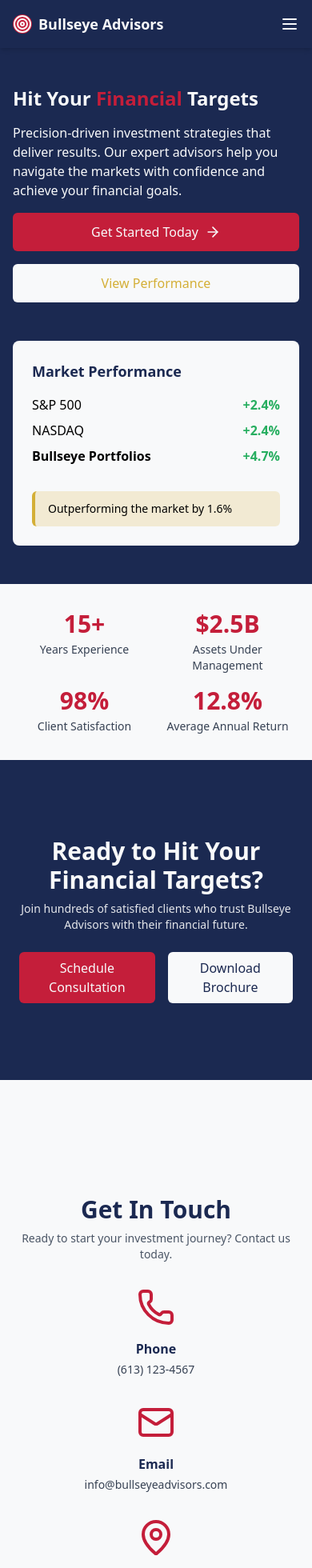
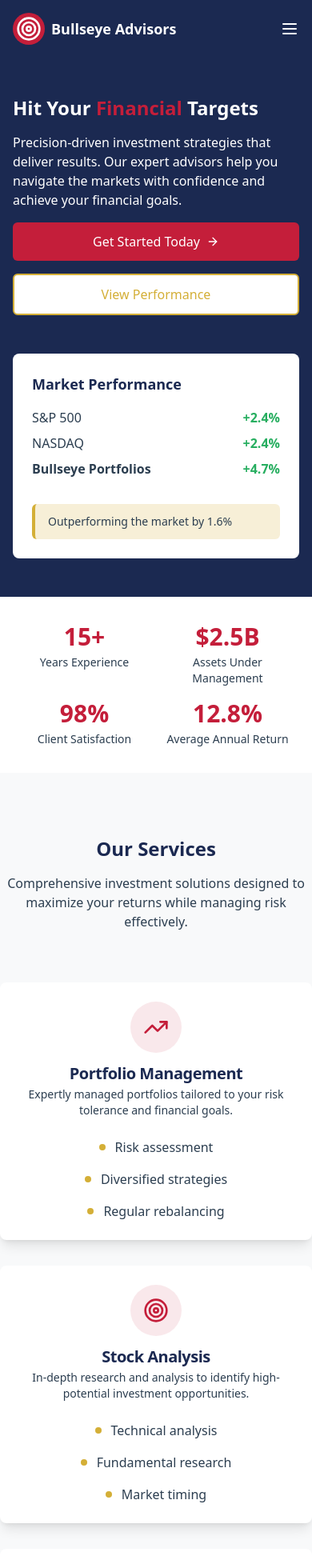
Before and after one commit to Jatti045/service-web-app, a React (Vite) app: page / in a window 390 px wide. Shown: the top 1960 px of the page at 80% size. Built offline with nearby package versions, Linux system fonts and the light colour scheme.

Commit message:
Reworked responsiveness and services section of main page

```diff
--- a/src/components/Navbar.jsx
+++ b/src/components/Navbar.jsx
@@ -6,10 +6,10 @@ const Navbar = () => {
   const toggleMenu = () => setIsOpen(!isOpen);
 
   return (
-    <nav className="relative bg-primary-navy shadow-md">
-      <div className="container mx-auto px-4 sm:px-8 md:px-24 lg:px-32 py-4 flex justify-between items-center">
+    <nav className="relative bg-primary-navy ">
+      <div className="container mx-auto px-4 sm:px-6 md:px-12 xl:px-32 py-4 flex justify-between items-center ">
         <div className="flex items-center gap-2">
-          <div className="w-6 h-6 bg-primary-red rounded-full">
+          <div className="w-10 h-10 bg-primary-red p-1 rounded-full">
             <Target className="w-full h-full text-white" />
           </div>
           <h1 className="text-lg font-bold text-white">Bullseye Advisors</h1>
@@ -17,11 +17,11 @@ const Navbar = () => {
 
         <div className="hidden md:flex items-center gap-8">
           <ul className="flex gap-8 items-center text-white">
-            <li className="hover:text-primary-red cursor-pointer">Home</li>
-            <li className="hover:text-primary-red cursor-pointer">Services</li>
-            <li className="hover:text-primary-red cursor-pointer">About</li>
+            <li className="hover:text-gold cursor-pointer">Home</li>
+            <li className="hover:text-gold cursor-pointer">Services</li>
+            <li className="hover:text-gold cursor-pointer">About</li>
           </ul>
-          <button className="bg-primary-red text-white px-4 py-2 rounded-md hover:opacity-90">
+          <button className="bg-primary-red text-white px-4 py-2 rounded-md hover:opacity-90 hover:cursor-pointer">
             Contact Us
           </button>
         </div>
--- a/src/components/hero/Header.jsx
+++ b/src/components/hero/Header.jsx
@@ -10,7 +10,7 @@ const Header = () => {
   ];
   return (
     <>
-      <div className="grid grid-cols-1 lg:grid-cols-2 place-items-center px-4 sm:px-6 md:px-12 xl:px-32 py-12 sm:py-16 gap-12 text-white">
+      <div className="container grid grid-cols-1 lg:grid-cols-2 place-items-stretch px-4 sm:px-6 md:px-12 xl:px-32 py-12 sm:py-16 gap-12 text-white">
         <div className="w-full max-w-md sm:max-w-lg flex flex-col gap-4 items-start">
           <h1 className="text-2xl sm:text-3xl md:text-5xl font-bold leading-tight">
             Hit Your <span className="text-primary-red">Financial</span> Targets
@@ -22,18 +22,19 @@ const Header = () => {
           </p>
 
           <div className="w-full flex flex-col md:flex-row gap-4">
-            <button className="w-full md:w-auto bg-primary-red py-3 px-5 rounded-md flex justify-center items-center gap-2">
+            <button className="w-full md:w-auto bg-primary-red py-3 px-5 rounded-md flex justify-center items-center gap-2 transition-all delay-10 hover:cursor-pointer hover:opacity-90">
               <span>Get Started Today</span>
-              <ArrowRight size={20} />
+              <ArrowRight size={16} />
             </button>
-            <button className="w-full md:w-auto bg-white text-gold py-3 px-5 rounded-md text-center">
+            <button className="w-full md:w-auto bg-white text-gold border-gold border-2 py-3 px-5 rounded-md text-center transition-all delay-10 hover:bg-gold hover:text-primary-navy hover:cursor-pointer hover:opacity-90">
               View Performance
             </button>
+
           </div>
         </div>
 
         <div className="w-full flex justify-center">
-          <div className="w-full max-w-md sm:max-w-lg md:max-w-xl bg-white text-black rounded-lg py-6 px-6 sm:py-8 sm:px-8 flex flex-col gap-4">
+          <div className="w-full max-w-md sm:max-w-lg md:max-w-xl bg-white text-charcoal rounded-lg py-6 px-6 sm:py-8 sm:px-8 flex flex-col gap-4">
             <h2 className="text-primary-navy text-lg sm:text-xl md:text-2xl font-bold">
               Market Performance
             </h2>
@@ -55,7 +56,7 @@ const Header = () => {
                 <span className="text-base sm:text-lg font-semibold">
                   Bullseye Portfolios
                 </span>
-                <span className="text-green font-bold text-base sm:text-lg">
+                <span className="text-green font-extrabold text-base sm:text-lg">
                   +4.7%
                 </span>
               </div>
@@ -69,12 +70,12 @@ const Header = () => {
           </div>
         </div>
       </div>
-      <section className="bg-white py-8">
+      <section className="w-full bg-white py-8">
         <div className="container mx-auto grid grid-cols-2 sm:grid-cols-4 gap-4 px-6 lg:px-32 text-center">
           {stats.map(({ value, label }) => (
             <div key={label}>
               <h3 className="text-3xl font-bold text-primary-red">{value}</h3>
-              <p className="mt-1 text-sm font-medium text-gray-700">{label}</p>
+              <p className="mt-1 text-sm font-medium text-charcoal">{label}</p>
             </div>
           ))}
         </div>
--- a/src/components/homepage/GetInTouch.jsx
+++ b/src/components/homepage/GetInTouch.jsx
@@ -5,17 +5,13 @@ const GetInTouch = () => {
   const contacts = [
     { icon: Phone, label: "Phone", info: "(613) 123-4567" },
     { icon: Mail, label: "Email", info: "info@bullseyeadvisors.com" },
-    {
-      icon: MapPin,
-      label: "Office",
-      info: "123 Bank Street, Ottawa, ON A1B 2C3",
-    },
+    { icon: MapPin, label: "Office", info: "123 Bank Street, Ottawa, ON A1B 2C3"}
   ];
   return (
     <section className="bg-white py-36">
       <div className="container mx-auto px-6 lg:px-32 text-center">
-        <h2 className="text-3xl font-bold text-primary-navy">Get In Touch</h2>
-        <p className="mt-2 text-sm text-gray-600">
+        <h1 className={"text-primary-navy text-2xl sm:text-3xl md:text-4xl font-bold leading-tight"}>Get In Touch</h1>
+        <p className="mt-2 text-base sm:text-xl text-charcoal text-wrap max-w-3xl mx-auto">
           Ready to start your investment journey? Contact us today.
         </p>
         <div className="mt-8 grid grid-cols-1 sm:grid-cols-3 gap-8">
@@ -23,11 +19,13 @@ const GetInTouch = () => {
             const Icon = icon;
             return (
               <div key={label}>
-                <Icon size={48} className="mx-auto text-primary-red" />
+                <div className="w-16 h-16 text-primary-red bg-primary-red/10 rounded-full flex items-center justify-center mx-auto mb-4">
+                  <Icon className="mx-auto h-8 w-8 text-primary-red" />
+                </div>
                 <h4 className="mt-4 font-semibold text-primary-navy">
                   {label}
                 </h4>
-                <p className="mt-1 text-sm text-gray-700">{info}</p>
+                <p className="mt-0 text-base text-charcoal">{info}</p>
               </div>
             );
           })}
--- /dev/null
+++ b/src/components/homepage/OurServices.jsx
@@ -0,0 +1,70 @@
+import React from "react";
+import {
+    TrendingUp,
+    Target,
+    Shield
+} from "lucide-react"
+const OurServices = () => {
+    const services = [
+        {
+            icon: <TrendingUp className="h-8 w-8" />,
+            title: "Portfolio Management",
+            description: "Expertly managed portfolios tailored to your risk tolerance and financial goals.",
+            features: ["Risk assessment", "Diversified strategies", "Regular rebalancing"],
+        },
+        {
+            icon: <Target className="h-8 w-8" />,
+            title: "Stock Analysis",
+            description: "In-depth research and analysis to identify high-potential investment opportunities.",
+            features: ["Technical analysis", "Fundamental research", "Market timing"],
+        },
+        {
+            icon: <Shield className="h-8 w-8" />,
+            title: "Risk Management",
+            description: "Comprehensive risk assessment and mitigation strategies for your investments.",
+            features: ["Loss prevention", "Portfolio protection", "Hedging strategies"],
+        },
+    ]
+    return (
+        <>
+            <div className="container mx-auto sm:px-6 md:px-12 xl:px-32 py-20 text-primary-navy">
+                <div className={"text-center mb-16"}>
+                    <h1 className={"text-2xl sm:text-3xl md:text-4xl font-bold leading-tight mb-4"}>Our Services</h1>
+                    <p className={"text-base sm:text-xl text-charcoal text-wrap max-w-3xl mx-auto"}>Comprehensive investment solutions designed to maximize your returns while managing risk effectively.</p>
+                </div>
+                <div className={"grid grid-cols-1 md:grid-cols-3 gap-8 text-charcoal"}>
+                    {services.map((service, index) => (
+                        <div key={index} className={"bg-white border-0 shadow-lg hover:shadow-xl transition-shadow rounded-lg"}> {/* Card container */}
+                            <div className={"flex flex-col space-y-1.5 p-6 text-center"}> {/* Card header */}
+                                <div className="w-16 h-16 text-primary-red bg-primary-red/10 rounded-full flex items-center justify-center mx-auto mb-4">
+                                    {service.icon}
+                                </div>
+                                <div className={"text-primary-navy text-xl font-semibold leading-none tracking-tight"}>
+                                    {service.title}
+                                </div>
+                                <div className={"text-sm"}>
+                                    {service.description}
+                                </div>
+                            </div>
+                            <div className={"p-6 pt-0 place-items-center-safe"}> {/* Card content */}
+                                <ul className={"space-y-2 flex flex-col gap-2 items-center"}>
+                                    {service.features.map((feature, featureIndex) => (
+                                        <li
+                                            key={featureIndex}
+                                            className={"flex items-center"}
+                                        >
+                                            <div className="w-2 h-2 bg-gold rounded-full mr-3"></div>
+                                            {feature}
+                                        </li>
+                                    ))}
+                                </ul>
+                            </div>
+                        </div>
+                    ))}
+                </div>
+            </div>
+        </>
+    );
+};
+
+export default OurServices;
--- a/src/index.css
+++ b/src/index.css
@@ -9,7 +9,7 @@
   --color-primary-navy: #1b2951;
   --color-gold: #d4af37;
   --color-charcoal: #2c3e50;
-  --color-white: #f8f9fa;
+  --color-cold-white: #f8f9fa;
   --color-green: #27ae60;
 }
 
--- a/src/pages/Homepage.jsx
+++ b/src/pages/Homepage.jsx
@@ -4,6 +4,7 @@ import Header from "../components/hero/Header";
 import Footer from "../components/Footer";
 import GetInTouch from "../components/homepage/GetInTouch";
 import ScheduleConsultation from "../components/homepage/ScheduleConsultation";
+import OurServices from "../components/homepage/OurServices.jsx";
 
 const Homepage = () => {
   return (
@@ -12,13 +13,16 @@ const Homepage = () => {
         <div className="bg-primary-navy text-white">
           <Navbar />
         </div>
-        <div className="bg-primary-navy">
+        <div className="bg-primary-navy flex flex-col items-center justify-center">
           <Header />
         </div>
+        <div className={"bg-cold-white"}>
+            <OurServices />
+        </div>
+          <ScheduleConsultation />
+          <GetInTouch />
+          <Footer />
       </div>
-      <ScheduleConsultation />
-      <GetInTouch />
-      <Footer />
     </>
   );
 };
```
Also changed, not shown: src/components/homepage/WhyChooseUs.jsx (added, +9 -0 lines).
